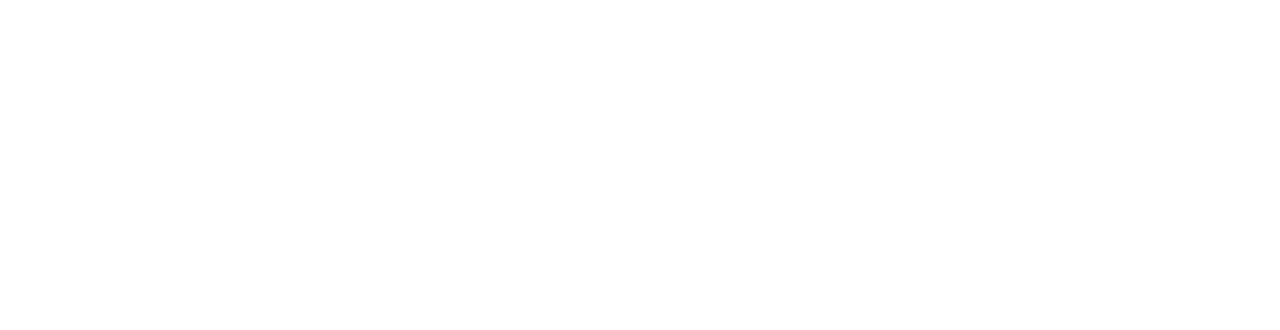
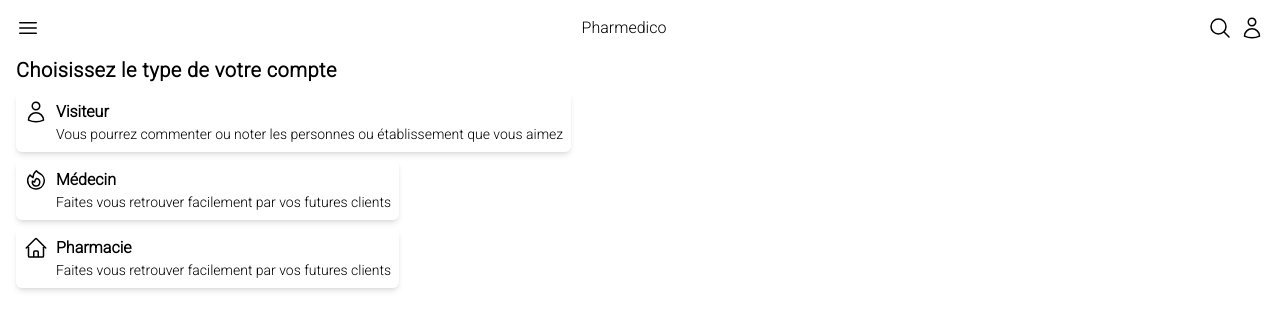
Before and after one commit to narisraz/pharmedico-nuxt, a Nuxt app: page /signup-as in a window 1280 px wide. Before the commit this address had no page. Shown: the top 330 px of the page. Built offline with nearby package versions, Linux system fonts and the light colour scheme.

Commit message:
✨ Create sign as page

```diff
--- a/components/auth/login-page.vue
+++ b/components/auth/login-page.vue
@@ -39,7 +39,6 @@
 import Vue from 'vue'
 
 export default Vue.extend({
-    name: "IndexPage",
     components: {  }
 })
 </script>
--- /dev/null
+++ b/components/auth/signup-as-page.vue
@@ -0,0 +1,43 @@
+<template>
+  <div class="px-4 space-y-2">
+    <h1 class="font-extrabold tracking-wide text-xl">Choisissez le type de votre compte</h1>
+    <button class="flex shadow-md p-2 space-x-2 rounded-md focus:bg-green-400 focus:text-white focus:shadow-emerald-300">
+      <div>
+        <UserIcon />
+      </div>
+      <div class="text-left">
+        <h2 class="font-bold">Visiteur</h2>
+        <p class="text-sm">Vous pourrez commenter ou noter les personnes ou établissement que vous aimez</p>
+      </div>
+    </button>
+    <button class="flex shadow-md p-2 space-x-2 rounded-md focus:bg-green-400 focus:text-white focus:shadow-emerald-300">
+      <div>
+        <DoctorIcon />
+      </div>
+      <div class="text-left">
+        <h2 class="font-bold">Médecin</h2>
+        <p class="text-sm">Faites vous retrouver facilement par vos futures clients</p>
+      </div>
+    </button>
+    <button class="flex shadow-md p-2 space-x-2 rounded-md focus:bg-green-400 focus:text-white focus:shadow-emerald-300">
+      <div>
+        <PharmacyIcon />
+      </div>
+      <div class="text-left">
+        <h2 class="font-bold">Pharmacie</h2>
+        <p class="text-sm">Faites vous retrouver facilement par vos futures clients</p>
+      </div>
+    </button>
+  </div>
+</template>
+
+<script lang="ts">
+import Vue from 'vue'
+import UserIcon from '~/components/shared//icons/user-icon.vue';
+import DoctorIcon from '~/components/shared//icons/doctor-icon.vue';
+import PharmacyIcon from '~/components/shared//icons/pharmacy-icon.vue';
+
+export default Vue.extend({
+    components: { UserIcon, DoctorIcon, PharmacyIcon },
+})
+</script>
--- /dev/null
+++ b/components/shared/icons/doctor-icon.vue
@@ -0,0 +1,6 @@
+<template>
+  <svg xmlns="http://www.w3.org/2000/svg" fill="none" viewBox="0 0 24 24" stroke-width="1.5" stroke="currentColor" class="w-6 h-6">
+    <path stroke-linecap="round" stroke-linejoin="round" d="M15.362 5.214A8.252 8.252 0 0112 21 8.25 8.25 0 016.038 7.048 8.287 8.287 0 009 9.6a8.983 8.983 0 013.361-6.867 8.21 8.21 0 003 2.48z" />
+    <path stroke-linecap="round" stroke-linejoin="round" d="M12 18a3.75 3.75 0 00.495-7.467 5.99 5.99 0 00-1.925 3.546 5.974 5.974 0 01-2.133-1A3.75 3.75 0 0012 18z" />
+  </svg>
+</template>
--- /dev/null
+++ b/components/shared/icons/pharmacy-icon.vue
@@ -0,0 +1,5 @@
+<template>
+  <svg xmlns="http://www.w3.org/2000/svg" fill="none" viewBox="0 0 24 24" stroke-width="1.5" stroke="currentColor" class="w-6 h-6">
+    <path stroke-linecap="round" stroke-linejoin="round" d="M2.25 12l8.954-8.955c.44-.439 1.152-.439 1.591 0L21.75 12M4.5 9.75v10.125c0 .621.504 1.125 1.125 1.125H9.75v-4.875c0-.621.504-1.125 1.125-1.125h2.25c.621 0 1.125.504 1.125 1.125V21h4.125c.621 0 1.125-.504 1.125-1.125V9.75M8.25 21h8.25" />
+  </svg>
+</template>
--- a/pages/login.vue
+++ b/pages/login.vue
@@ -7,7 +7,6 @@
 import LoginPage from '~/components/auth/login-page.vue';
 
 export default Vue.extend({
-    name: "IndexPage",
     components: { LoginPage }
 })
 </script>
--- a/pages/search.vue
+++ b/pages/search.vue
@@ -7,7 +7,6 @@
 import SearchResultsPage from '~/components/search/search-results-page.vue';
 
 export default Vue.extend({
-    name: "IndexPage",
     components: { SearchResultsPage },
     layout: "client"
 })
--- /dev/null
+++ b/pages/signup-as.vue
@@ -0,0 +1,13 @@
+<template>
+  <SignupAsPage />
+</template>
+
+<script lang="ts">
+import Vue from 'vue'
+import SignupAsPage from '~/components/auth/signup-as-page.vue';
+
+export default Vue.extend({
+    components: { SignupAsPage },
+    layout: "client"
+})
+</script>
```
